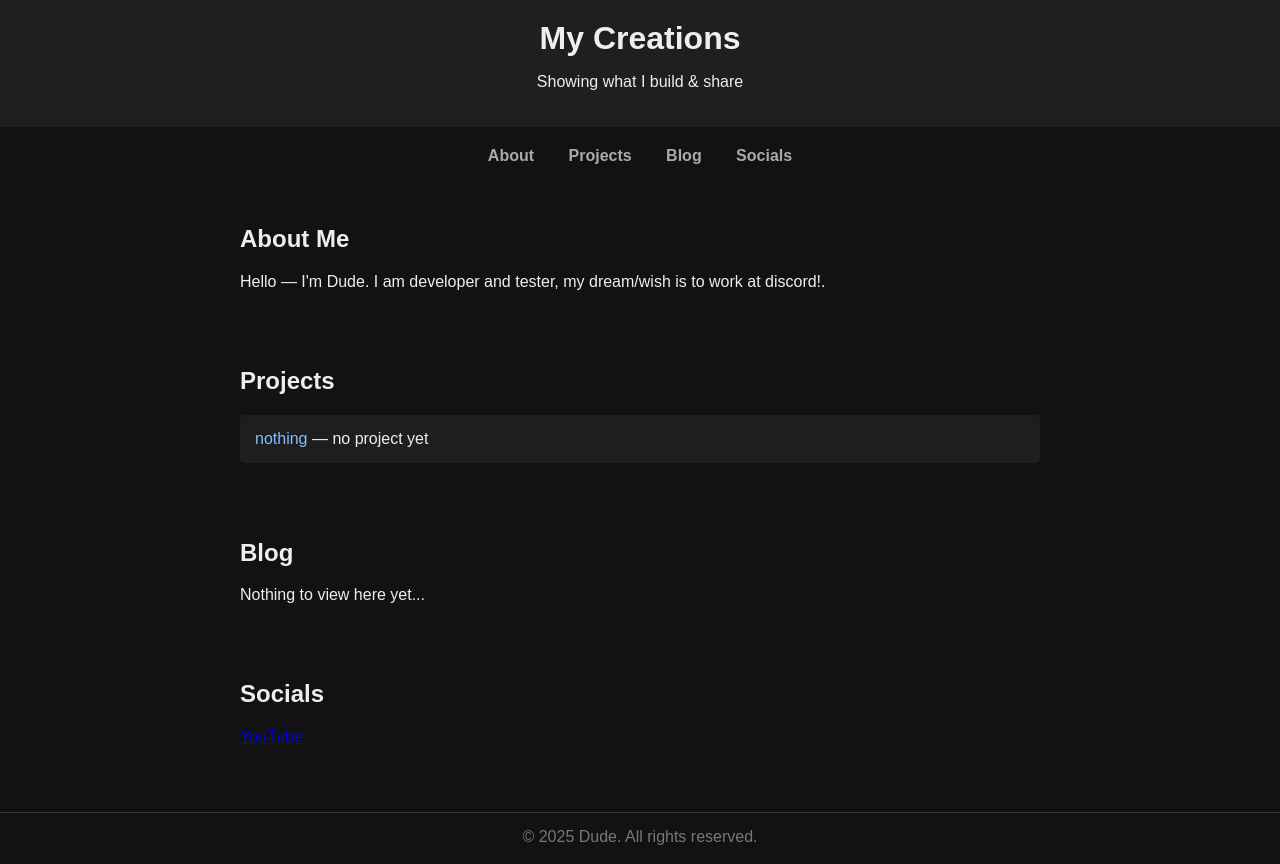
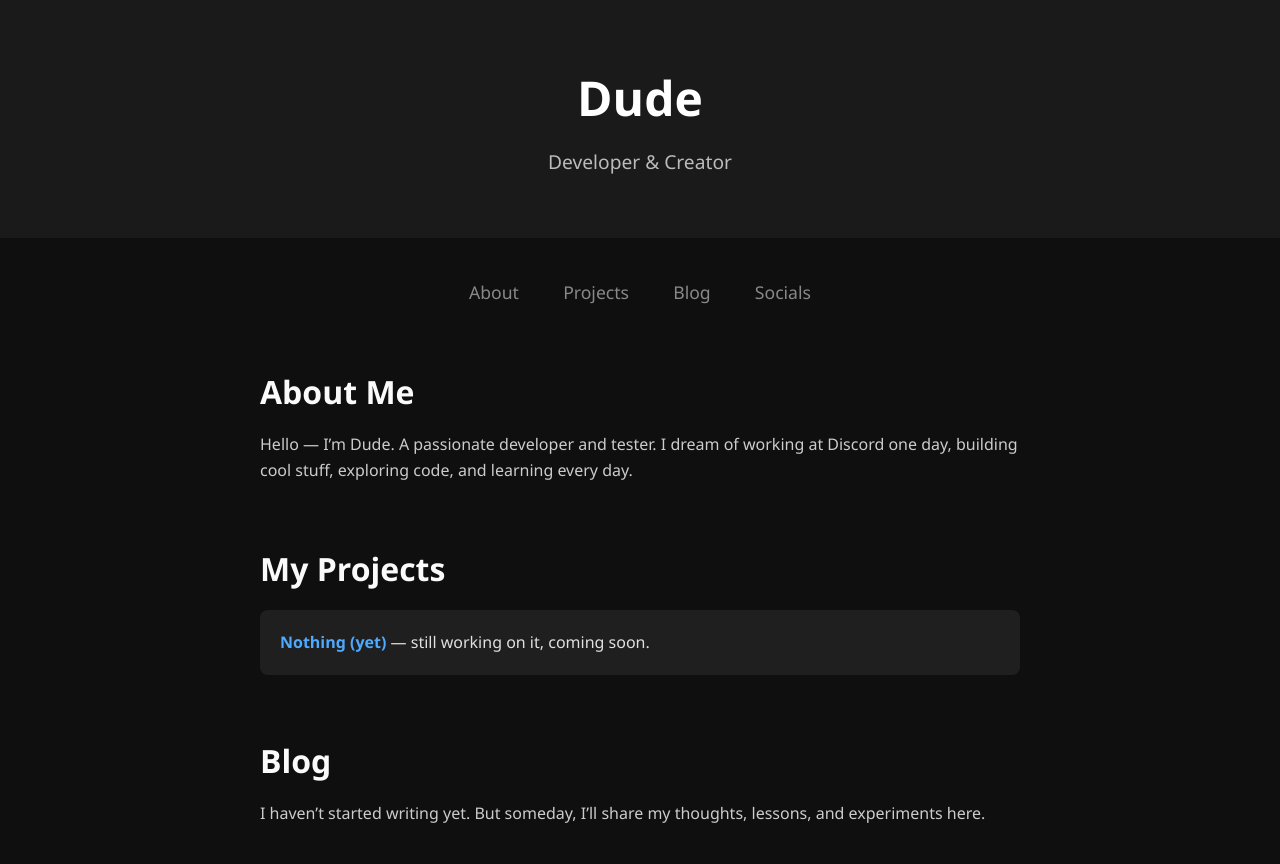
Before and after one commit to DudetxtDeveloper/dudetxtdeveloper.github.io, a plain HTML site: page index.html in a window 1280 px wide. Shown: the top 864 px of the page. Drawn offline with Linux system fonts and the light colour scheme.

Commit message:
OOOOO big change

```diff
--- a/index.html
+++ b/index.html
@@ -1,70 +1,111 @@
 <!DOCTYPE html>
 <html lang="en">
 <head>
-  <meta charset="UTF-8">
-  <title>MySite — Creations & More</title>
+  <meta charset="UTF-8" />
+  <meta name="viewport" content="width=device-width, initial-scale=1.0" />
+  <title>Dude — Creations & More</title>
   <style>
+    /* Reset some defaults */
+    * {
+      margin: 0;
+      padding: 0;
+      box-sizing: border-box;
+    }
+
     body {
-      margin: 0;
-      font-family: Arial, sans-serif;
-      background-color: #121212;
-      color: #eee;
+      font-family: 'Segoe UI', Tahoma, sans-serif;
+      background-color: #0f0f0f;
+      color: #e0e0e0;
+      line-height: 1.6;
     }
+
     header {
-      background-color: #1f1f1f;
-      padding: 20px;
+      background-color: #1a1a1a;
+      padding: 60px 20px;
       text-align: center;
     }
     header h1 {
-      margin: 0;
-      font-size: 2em;
+      font-size: 3em;
+      color: #ffffff;
+      margin-bottom: 10px;
     }
+    header p {
+      color: #bbbbbb;
+      font-size: 1.2em;
+    }
+
     nav {
-      margin: 20px 0;
+      margin: 40px 0;
       text-align: center;
     }
     nav a {
-      margin: 0 15px;
-      color: #aaa;
+      margin: 0 20px;
+      color: #888;
       text-decoration: none;
-      font-weight: bold;
+      font-size: 1.1em;
+      transition: color 0.3s;
     }
     nav a:hover {
-      color: #fff;
+      color: #ffffff;
     }
-    section {
+
+    main {
       max-width: 800px;
       margin: auto;
       padding: 20px;
     }
+
+    section {
+      margin-bottom: 60px;
+    }
+    section h2 {
+      font-size: 2em;
+      margin-bottom: 15px;
+      color: #fafafa;
+    }
+    section p {
+      margin-bottom: 20px;
+      color: #ccc;
+    }
+
     .projects-list {
       list-style: none;
       padding: 0;
     }
     .projects-list li {
-      background: #1e1e1e;
-      margin: 10px 0;
-      padding: 15px;
-      border-radius: 5px;
+      background: #1f1f1f;
+      margin: 15px 0;
+      padding: 20px;
+      border-radius: 8px;
+      transition: background 0.3s, transform 0.2s;
+    }
+    .projects-list li:hover {
+      background: #2a2a2a;
+      transform: translateY(-2px);
     }
     .projects-list li a {
-      color: #80c0ff;
+      color: #4daaff;
+      font-weight: bold;
       text-decoration: none;
     }
+
     footer {
       text-align: center;
-      padding: 15px;
-      margin-top: 30px;
+      padding: 40px 20px;
       border-top: 1px solid #333;
-      color: #777;
+      color: #666;
+    }
+    footer small {
+      display: block;
+      margin-top: 10px;
     }
   </style>
 </head>
 <body>
 
   <header>
-    <h1>My Creations</h1>
-    <p>Showing what I build & share</p>
+    <h1>Dude</h1>
+    <p>Developer & Creator</p>
   </header>
 
   <nav>
@@ -74,35 +115,42 @@
     <a href="#socials">Socials</a>
   </nav>
 
+  <main>
     <section id="about">
       <h2>About Me</h2>
       <p>
-      Hello — I'm Dude. I am developer and tester, my dream/wish is to work at discord!.
+        Hello — I’m Dude. A passionate developer and tester. I dream of working at Discord one day, building cool stuff, exploring code, and learning every day.
       </p>
     </section>
 
     <section id="projects">
-    <h2>Projects</h2>
+      <h2>My Projects</h2>
       <ul class="projects-list">
-      <li><a href="project1.html">nothing</a> — no project yet</li>
-      <!-- add more -->
+        <li>
+          <a href="project1.html">Nothing (yet)</a> — still working on it, coming soon.
+        </li>
+        <!-- Add more entries like this -->
       </ul>
     </section>
 
     <section id="blog">
       <h2>Blog</h2>
-    <p>Nothing to view here yet...</p>
+      <p>
+        I haven’t started writing yet. But someday, I’ll share my thoughts, lessons, and experiments here.
+      </p>
     </section>
 
     <section id="socials">
       <h2>Socials</h2>
       <p>
-      <a href="https://www.youtube.com/channel/UC3AIrkPjQYPjK5m5m0LwF6g">YouTube</a>
+        <a href="https://www.youtube.com/channel/UC3AIrkPjQYPjK5m5m0LwF6g" target="_blank">YouTube</a>
       </p>
     </section>
+  </main>
 
   <footer>
     &copy; 2025 Dude. All rights reserved.
+    <small>Built with ❤️ and pure HTML/CSS</small>
   </footer>
 
 </body>
```
Lines whose indentation alone changed are shown as unchanged.
